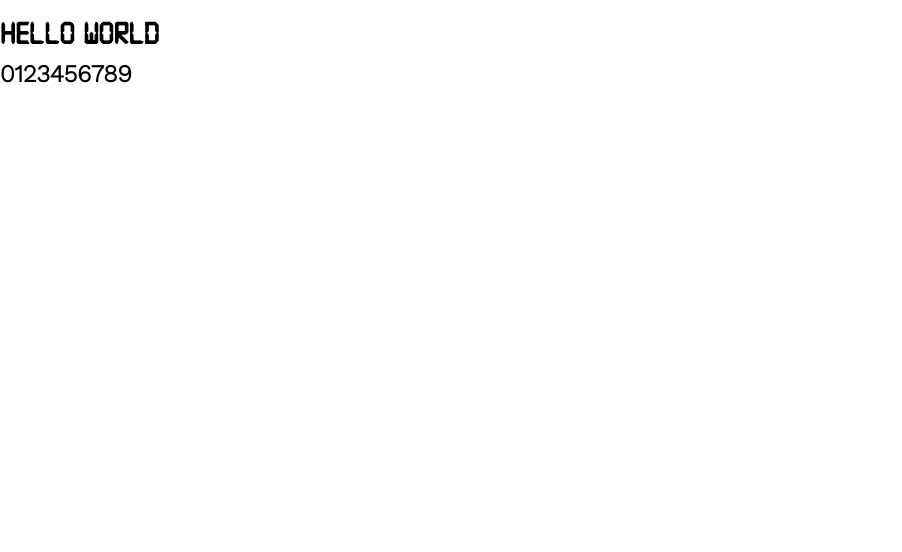
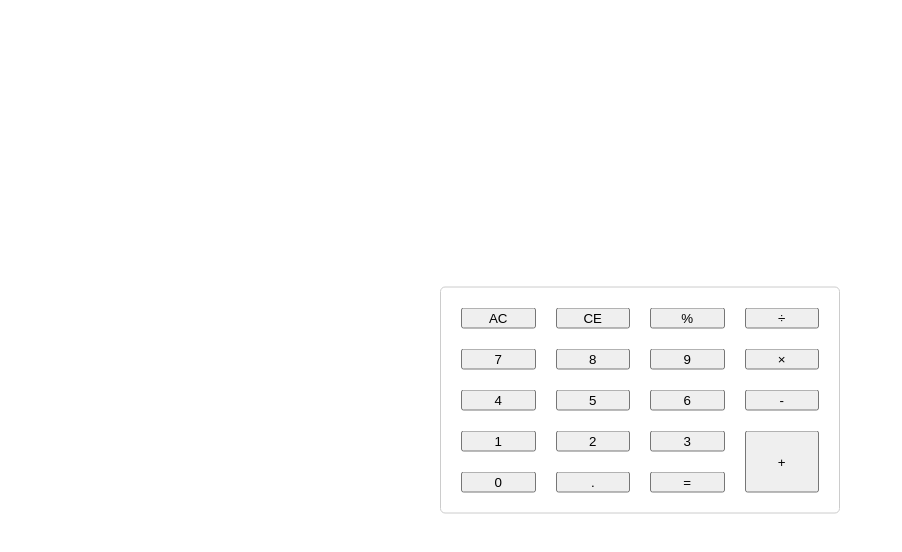
Before and after one commit to brandon-moy/basic-calculator, a website: page index.html in a window 1280 px wide. Shown: the whole page, without its empty margins (0-902 px from the left). Drawn offline with nearby package versions, Linux system fonts and the light colour scheme.

Commit message:
Set up calculator button layout using CSS Grid

```diff
--- a/css/styles.css
+++ b/css/styles.css
@@ -10,3 +10,25 @@
 .font-second {
   font-family: "Work Sans", sans-serif;
 }
+
+.calculator {
+  border: 1px solid #ccc;
+  border-radius: 5px;
+  position: absolute;
+  top: 50%;
+  left: 50%;
+  transform: translate(-50%, -50%);
+  width: 400px;
+}
+
+.button-container {
+  display: grid;
+  grid-template-columns: repeat(4, 1fr);
+  grid-gap: 20px;
+  padding: 20px;
+}
+
+.plus-sign {
+  height: 100%;
+  grid-area: 4 / 4 / 6 / 4;
+}
--- a/index.html
+++ b/index.html
@@ -11,8 +11,34 @@
   <link rel="stylesheet" href="css/styles.css">
 </head>
 <body>
-  <h1 class="font-check">Hello World</h1>
-  <h2 class="font-second">0123456789</h2>
+  <div class="calculator">
+    <div class="screen"></div>
+    <div class="button-container">
+      <button type="button" class="all-clear" value="all-clear">AC</button>
+      <button type="button" class="clear" value="clear">CE</button>
+      <button type="button" class="operator" value="%">&#37;</button>
+      <button type="button" class="operator" value="/">&divide;</button>
+
+      <button type="button" value="7">7</button>
+      <button type="button" value="8">8</button>
+      <button type="button" value="9">9</button>
+      <button type="button" class="operator" value="*">&times;</button>
+
+      <button type="button" value="4">4</button>
+      <button type="button" value="5">5</button>
+      <button type="button" value="6">6</button>
+      <button type="button" class="operator" value="-">-</button>
+
+      <button type="button" value="1">1</button>
+      <button type="button" value="2">2</button>
+      <button type="button" value="3">3</button>
+      <button type="button" class="operator plus-sign" value="+">+</button>
+
+      <button type="button" value="0">0</button>
+      <button type="button" class="decimal" value=".">.</button>
+      <button type="button" class="equal-sign" value="=">=</button>
+    </div>
+  </div>
   <script src="public/js/index.js"></script>
 </body>
 </html>
```
